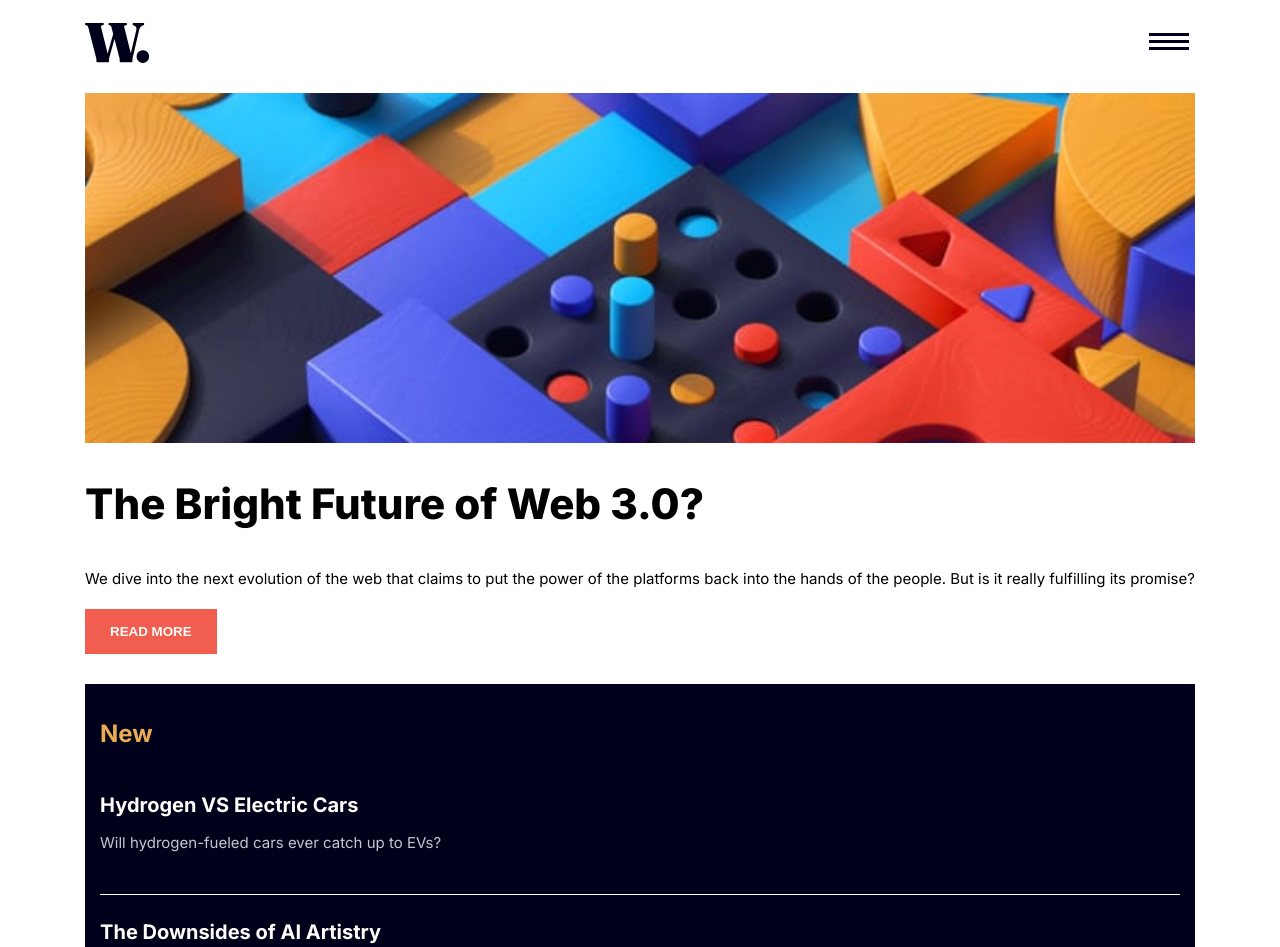
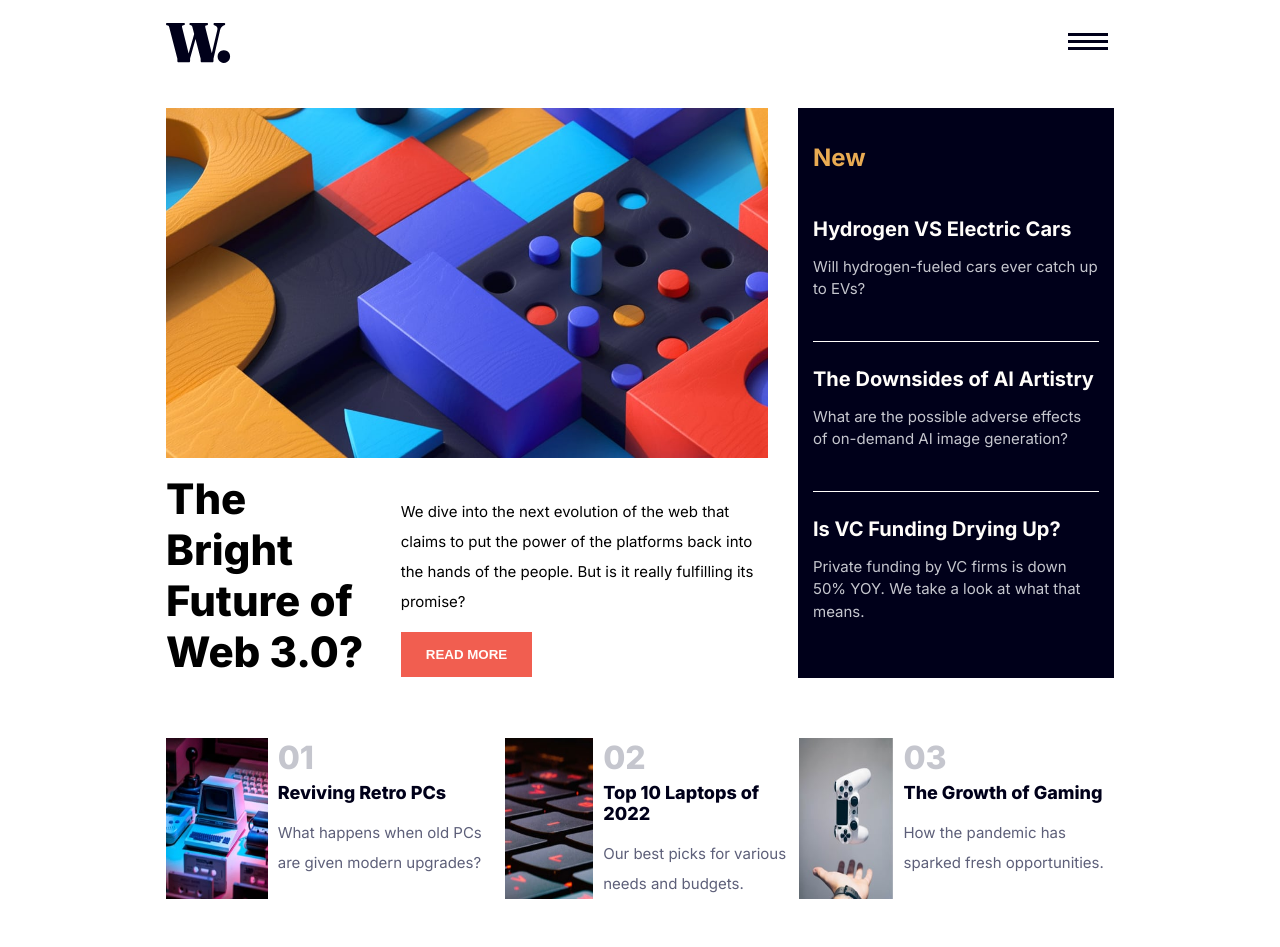
Before and after one commit to lmpko/frontendmentor-news-homepage-main, a React app: page / in a window 1280 px wide. Shown: the top 947 px of the page. Built offline with nearby package versions, Linux system fonts and the light colour scheme.

Commit message:
css for desktop, responsive, active states css added

```diff
--- a/app.css
+++ b/app.css
@@ -63,6 +63,11 @@ nav button{
     font-weight: 700;
 }
 
+.article button:hover{
+    cursor: pointer;
+    background-color: var(--sixthary-color);
+}
+
 .new-section{
     background-color: var(--sixthary-color);
     padding: .9375rem ;
@@ -121,8 +126,71 @@ nav button{
     font-size: 1.125rem ;
 }
 
+.quick-news-article span:nth-child(2):hover{
+    cursor: pointer;
+    color: var(--secondary-color);
+}
+
 .quick-news-article p{
     color: var(--fifthary-color);
     line-height: 2;
     margin-bottom: 0;
 }
+
+
+
+
+@media screen and (min-width: 768px){
+    .article-img-container{
+        background: url("/assets/images/image-web-3-desktop.jpg");
+        background-size: cover;
+        background-repeat: no-repeat;
+    }
+
+    main {
+        display: grid;
+        grid-template-columns: 0.5fr 0.5fr 0.5fr;
+        grid-template-rows: 0.1fr 1fr 1fr 0.5fr;
+        grid-template-areas:
+        "nav nav nav"
+        "article article new"
+        "article article  new"
+        "quick-news quick-news quick-news";
+        width: 95%;
+    }
+
+    nav{
+        grid-area: nav;
+    }
+
+
+    .new-section{
+        grid-area: new;
+    }
+
+    .article{
+        grid-area: article;
+        margin-right: 1.875rem ;
+    }
+
+    .quick-news-section{
+        grid-area: quick-news;
+        display: flex;
+    }
+
+    .article-elements-container{
+        display: flex;
+        align-items: flex-end;
+    }
+
+    .article-elements-container h1{
+        margin: .9375rem 1.875rem 0 0 ;
+
+    }
+}
+
+@media screen and (min-width: 1270px){
+    main{
+        width: 75%;
+    }
+}
--- a/src/ArticleComponent.js
+++ b/src/ArticleComponent.js
@@ -5,12 +5,14 @@ const ArticleComponent = () => {
   return (
     <section className='article'>
         <div className='article-img-container'></div>
-        <h1>The Bright Future of Web 3.0?</h1>
-        <div>
+        <div className='article-elements-container'>
+          <h1>The Bright Future of Web 3.0?</h1>
+          <div>
             <p> We dive into the next evolution of the web that claims to put the power of the platforms back into the hands of the people.
               But is it really fulfilling its promise?
             </p>
             <button>Read more</button>
+          </div>
         </div>
     </section>
   )
--- a/src/QuickNewsComponent.js
+++ b/src/QuickNewsComponent.js
@@ -6,6 +6,7 @@ import gamingIMG from "/assets/images/image-gaming-growth.jpg"
 const QuickNewsComponent = () => {
   return (
     <>
+    <div className='quick-news-section'>
         <div className='quick-news-container'>
             <img src={retroPcIMG} alt="retro-pcs" />
             <div className='quick-news-article'>
@@ -30,6 +31,7 @@ const QuickNewsComponent = () => {
                 <p>How the pandemic has sparked fresh opportunities.</p>
             </div>
         </div>
+    </div>
     </>
   )
 }
```
